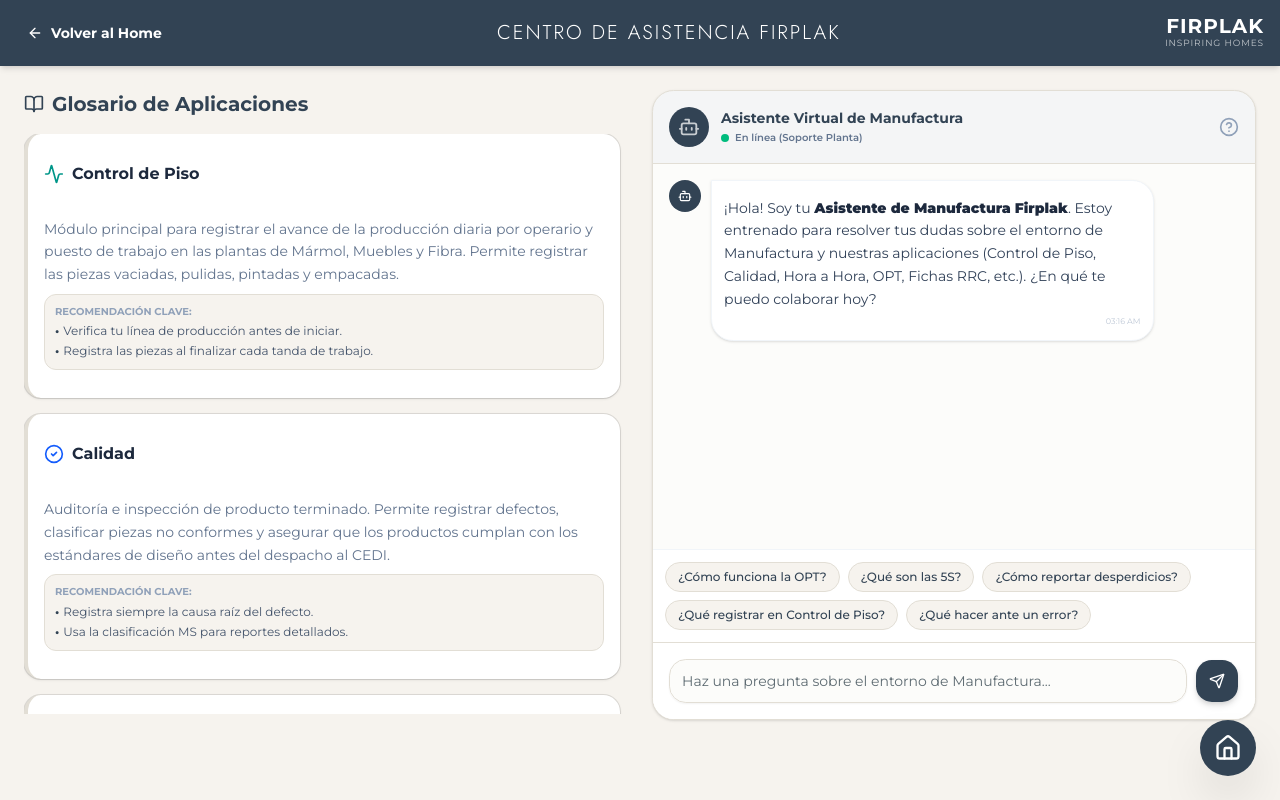
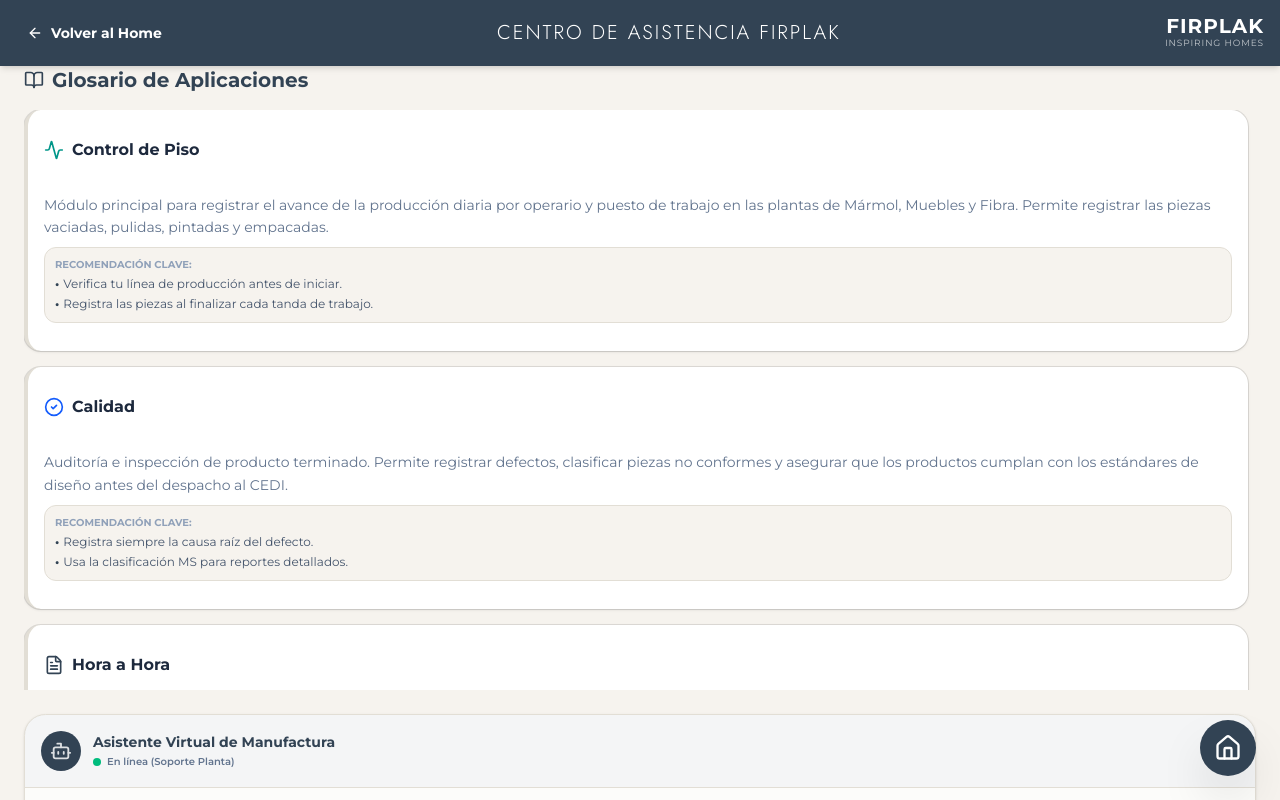
Before and after one commit to FirplakDesarrollador/Manufactura, a Next.js app: page /asistencia in a window 1280 px wide. Shown: the top 800 px of the page. Built offline with nearby package versions, Linux system fonts and the light colour scheme.

Commit message:
style: resolve fixed layout overlaps and safe area insets via PageContainer

```diff
--- a/app/asistencia/page.tsx
+++ b/app/asistencia/page.tsx
@@ -5,6 +5,7 @@
 import { Button } from "@/components/ui/button";
 import { Input } from "@/components/ui/input";
 import Link from "next/link";
+import PageContainer from "@/components/layout/PageContainer";
 import {
     ArrowLeft,
     Home,
@@ -231,7 +232,12 @@
             </header>
 
             {/* Split Content */}
-            <main className="relative z-10 flex-1 w-full max-w-7xl mx-auto p-4 sm:p-6 grid grid-cols-1 lg:grid-cols-12 gap-6 items-stretch">
+            <PageContainer
+                as="main"
+                hasHeader={false}
+                hasFooter={false}
+                className="relative z-10 w-full max-w-7xl mx-auto p-4 sm:p-6 grid grid-cols-1 lg:grid-cols-12 gap-6 items-stretch"
+            >
 
                 {/* Left side: Application glossary */}
                 <div className="lg:col-span-6 flex flex-col space-y-4">
@@ -367,7 +373,7 @@
                     </div>
                 </div>
 
-            </main>
+            </PageContainer>
 
             {/* Sticky Home Button */}
             <div className="fixed bottom-6 right-6 z-50">
--- a/app/globals.css
+++ b/app/globals.css
@@ -81,6 +81,10 @@
   --sidebar-accent-foreground: #324354;
   --sidebar-border: #e2ded5;
   --sidebar-ring: #324354;
+
+  /* Layout Custom Variables */
+  --header-height: 80px;
+  --footer-height: 80px;
 }
 
 .dark {
--- a/app/hora-a-hora/nueva-evaluacion/page.tsx
+++ b/app/hora-a-hora/nueva-evaluacion/page.tsx
@@ -6,6 +6,7 @@
 import { Card, CardContent, CardHeader, CardTitle, CardDescription } from "@/components/ui/card";
 import { Button } from "@/components/ui/button";
 import { ArrowLeft, ArrowRight, Save, Play, Square, Pause, AlertCircle } from "lucide-react";
+import PageContainer from "@/components/layout/PageContainer";
 
 // Wizard Steps
 import BasicInfoStep from "@/components/wizard/BasicInfoStep";
@@ -94,8 +95,13 @@
             </div>
 
             {/* Main Content Area */}
-            <main className="flex-1 w-full max-w-5xl p-4 sm:p-6 pb-40">
-                <div className="animate-in fade-in slide-in-from-bottom-4 duration-500">
+            <PageContainer
+                as="main"
+                hasHeader={false}
+                hasFooter={currentStep > 0}
+                className="w-full max-w-5xl p-4 sm:p-6"
+            >
+                <div className="animate-in fade-in slide-in-from-bottom-4 duration-500 w-full">
                     {currentStep === 0 && <BasicInfoStep onNext={handleNext} />}
                     {currentStep === 1 && <CycleTimeStep />}
                     {currentStep === 2 && <QualityStep />}
@@ -104,7 +110,7 @@
                     {currentStep === 5 && <SignatureStep />}
                     {currentStep === 6 && <SummaryStep />}
                 </div>
-            </main>
+            </PageContainer>
 
             {/* Bottom Action Bar for mobile / tablet friendliness */}
             {currentStep > 0 && (
--- a/app/observations/opt/[id]/page.tsx
+++ b/app/observations/opt/[id]/page.tsx
@@ -4,6 +4,7 @@
 import Link from 'next/link'
 import Image from 'next/image'
 import { Home, ChevronLeft, Paperclip, ExternalLink } from 'lucide-react'
+import PageContainer from '@/components/layout/PageContainer'
 
 interface PageProps {
     params: Promise<{ id: string }>
@@ -126,7 +127,7 @@
                 </div>
             </header>
 
-            <main className="flex flex-col p-4 sm:p-6 text-primary max-w-4xl mx-auto w-full">
+            <PageContainer as="main" hasHeader={false} hasFooter={false} className="p-4 sm:p-6 text-primary max-w-4xl mx-auto w-full">
                 {/* Quick View Table Section */}
                 <section className="mb-10 w-full overflow-hidden border-2 border-primary rounded-xl shadow-lg bg-white font-sans text-black">
                 <div className="bg-primary text-white px-6 py-4 flex justify-between items-center relative">
@@ -284,7 +285,7 @@
                         </table>
                     </div>
                 </section>
-            </main>
+            </PageContainer>
         </div>
     )
 }
--- a/app/observations/opt/new/page.tsx
+++ b/app/observations/opt/new/page.tsx
@@ -4,6 +4,7 @@
 import Link from 'next/link'
 import BackButton from './BackButton'
 import { ArrowLeft } from 'lucide-react'
+import PageContainer from '@/components/layout/PageContainer'
 
 export const dynamic = 'force-dynamic'
 
@@ -30,9 +31,9 @@
         .order('nombreCompleto', { ascending: true })
 
     return (
-        <main className="flex min-h-screen flex-col bg-white text-[#000155]">
+        <div className="flex min-h-screen flex-col bg-white text-[#000155]">
             {/* Header Banner */}
-            <header className="w-full bg-[#254153] text-white h-20 px-6 flex items-center justify-between sticky top-0 z-10 shadow-sm">
+            <header className="w-full bg-[#254153] text-white h-20 px-6 flex items-center justify-between sticky top-0 z-50 shadow-sm">
                 <div className="w-32 flex items-center">
                     <Link href="/opt" className="w-10 h-10 flex items-center justify-center rounded-full hover:bg-white/10 transition-colors" title="Volver al menú OPT">
                         <ArrowLeft className="w-6 h-6" />
@@ -53,9 +54,9 @@
             </header>
 
             {/* Form Content */}
-            <div className="p-4 sm:p-6">
+            <PageContainer as="div" hasHeader={false} hasFooter={false} className="p-4 sm:p-6">
                 <OPTForm empleados={empleados} cargos={cargos} realizadoPorList={realizadoPorList} />
-            </div>
-        </main>
+            </PageContainer>
+        </div>
     )
 }
--- /dev/null
+++ b/components/layout/PageContainer.tsx
@@ -0,0 +1,57 @@
+import React from 'react'
+
+interface PageContainerProps extends React.HTMLAttributes<HTMLElement> {
+    children: React.ReactNode;
+    hasHeader?: boolean;
+    hasFooter?: boolean;
+    headerHeight?: string; // e.g. "80px" or "var(--header-height)"
+    footerHeight?: string; // e.g. "80px" or "var(--footer-height)"
+    className?: string;
+    as?: 'main' | 'div' | 'section';
+}
+
+export default function PageContainer({
+    children,
+    hasHeader = true,
+    hasFooter = false,
+    headerHeight = "var(--header-height, 80px)",
+    footerHeight = "var(--footer-height, 80px)",
+    className = "",
+    as = "main",
+    style,
+    ...props
+}: PageContainerProps) {
+    const Component = as;
+
+    const containerStyle: React.CSSProperties = {
+        // Variables locales para el cálculo dinámico en cascada
+        "--header-height": hasHeader ? headerHeight : "0px",
+        "--footer-height": hasFooter ? footerHeight : "0px",
+
+        // Compensaciones de padding considerando Safe Area (notch y barras de sistema de iOS/Android)
+        paddingTop: hasHeader
+            ? "calc(var(--header-height) + env(safe-area-inset-top, 0px))"
+            : "env(safe-area-inset-top, 0px)",
+
+        paddingBottom: hasFooter
+            ? "calc(var(--footer-height) + env(safe-area-inset-bottom, 16px) + 24px)"
+            : "calc(env(safe-area-inset-bottom, 16px) + 24px)",
+
+        // Flexbox layout fluido
+        display: "flex",
+        flexDirection: "column",
+        flex: "1 1 0%",
+        width: "100%",
+        ...style
+    } as React.CSSProperties;
+
+    return (
+        <Component
+            style={containerStyle}
+            className={`page-container ${className}`}
+            {...props}
+        >
+            {children}
+        </Component>
+    );
+}
```
Also changed, not shown: 1 other file (tests, documents, lock files or other folders).
